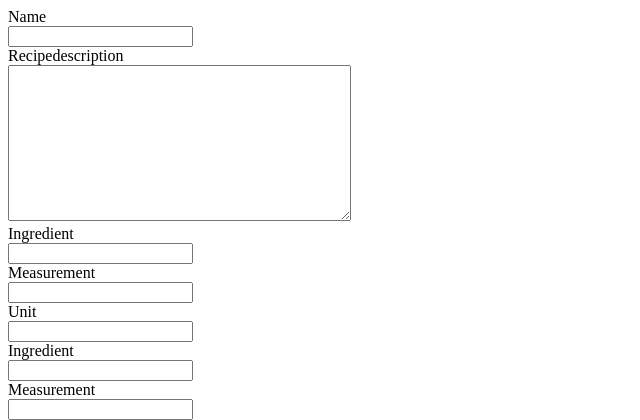
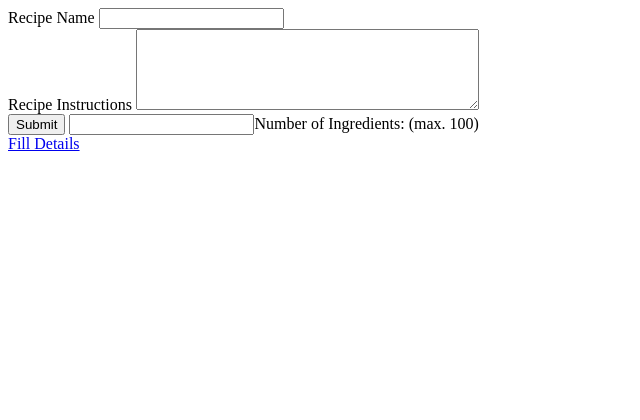
Before and after one commit to swebste5/recipegen, a Django app: page /recipe/add/ in a window 1280 px wide. Shown: the top 420 px of the page, without its empty margins (0-640 px from the left). After the commit the page ends 151 px from the top, so only its background shows below. Run offline with Django 3.2, Linux system fonts and the light colour scheme.

Commit message:
got add form working

```diff
--- a/recipegen/recipe/templates/recipe/add.html
+++ b/recipegen/recipe/templates/recipe/add.html
@@ -8,7 +8,6 @@
 <form action="../../recipe/newRecipe/" method="post">
 
     {% csrf_token %}
-
 
 
     {% for field in form %}
--- /dev/null
+++ b/recipegen/recipe/templates/recipe/add2.html
@@ -0,0 +1,78 @@
+<!DOCTYPE html>
+<html lang="en">
+<head>
+    <meta charset="UTF-8">
+    <title>"Add_Recipe"</title>
+</head>
+<body>
+
+
+    {% csrf_token %}
+<script type='text/javascript'>
+    function addFields(){
+            // Number of inputs to create
+            var number = document.getElementById("ingredient").value;
+            // Container <div> where dynamic content will be placed
+            var container = document.getElementById("container");
+            // Clear previous contents of the container
+            while (container.hasChildNodes()) {
+                container.removeChild(container.lastChild);
+            }
+            for (i=0;i<number;i++){
+                // Append a node with a random text
+                container.appendChild(document.createTextNode("ingredient" + (i+1)));
+
+                // Create an <input> element, set its type and name attributes
+
+                var input = document.createElement("input");
+                input.type = "text";
+                input.name = "ingredient" + i;
+                container.appendChild(input);
+
+                // Append a node with a random text
+
+                container.appendChild(document.createTextNode("volume" + (i+1)));
+
+                // Create an <input> element, set its type and name attributes
+                var volume_input = document.createElement("input");
+                volume_input.type = "text";
+                volume_input.name = "volume" + i;
+                container.appendChild(volume_input);
+
+                // Append a node with a random text
+
+                container.appendChild(document.createTextNode("metric" + (i+1)));
+
+
+                // Create an <input> element, set its type and name attributes
+                var metric_input = document.createElement("input");
+                metric_input.type = "text";
+                metric_input.name = "metric" + i;
+                container.appendChild(metric_input);
+
+                // Append a line break
+                container.appendChild(document.createElement("br"));
+            }
+        }
+       addFields()
+    </script>
+
+    <form action="../../recipe/newRecipe/" method="post">
+        {% csrf_token %}
+
+     Recipe Name <input type ="text" id="name" name="name" value="" ><br />
+        Recipe Instructions
+    <textarea name="instructions" id='instructions' cols="40" rows="5"></textarea>  <br />
+    <input type="submit" value="Submit" />
+     <input type="text" id="ingredient" name="ingredient" value="">Number of Ingredients: (max. 100)<br />
+
+
+    <a href="#" id="filldetails" onclick="addFields()">Fill Details</a>
+    <div id="container"/>
+
+
+
+</form>
+
+</body>
+</html>
--- a/recipegen/recipe/views.py
+++ b/recipegen/recipe/views.py
@@ -12,7 +12,7 @@ Once that is done structure the data into a database of some sort
 Once that is done create the shopping list function"""
 
 def add(request):
-    return render(request, 'recipe/add.html', {'form': AddForm})
+    return render(request, 'recipe/add2.html', {'form': AddForm})
 
 def list(request):
     #list all recipes that match search pattern and display view button for each to display
@@ -25,10 +25,11 @@ def delete(request):
     return render(request, 'recipe/delete.html', {'form': RetrieveForm})
 
 
-def newRecipe(request):
+"""def newRecipe(request):
+old view for a django defined form
     form = AddForm(request.POST)
     if form.is_valid():
-        """class for addming and maniplulating recipes. Don'think it really needs to be an object but meh."""
+        class for addming and maniplulating recipes. Don'think it really needs to be an object but meh.
     #this needs looping, create dictionary for each ingredient, then roll the ingredients up into a list.
         lIngredients = []
         #item = {'ingredient':form.cleaned_data['ingredientOne'], 'measurement':form.cleaned_data['measurementOne'], 'unit':form.cleaned_data['unitOne']}
@@ -52,7 +53,27 @@ def newRecipe(request):
     else:
         return render(request, 'recipe/add.html', {'form': AddForm})
 
+"""
 
+
+def newRecipe(request):
+
+     #class for addming and maniplulating recipes. Don'think it really needs to be an object but meh.
+     #create dictionary for each ingredient, then roll the ingredients up into a list.
+    lIngredients = []
+    for i in range(int(request.POST['ingredient'])):
+        print(request.POST)
+        item = {'ingredient':request.POST['ingredient{}'.format(i)], 'measurement':request.POST['volume{}'.format(i)], 'unit':request.POST['metric{}'.format(i)]}
+        lIngredients.append(item)
+
+        #supply recipe name to init
+    recipe = recipeManager(request.POST['name'])
+    recipe.createRecipe(lIngredients, request.POST['instructions'])
+
+    return render(request, 'recipe/add2.html')
+
+    #else:
+     #   return render(request, 'recipe/add.html', {'form': AddForm})
 
 def retrieveRecipe(request):
     #return the recipe details and display on web page
```
Also changed, not shown: recipegen/recipes.db.
